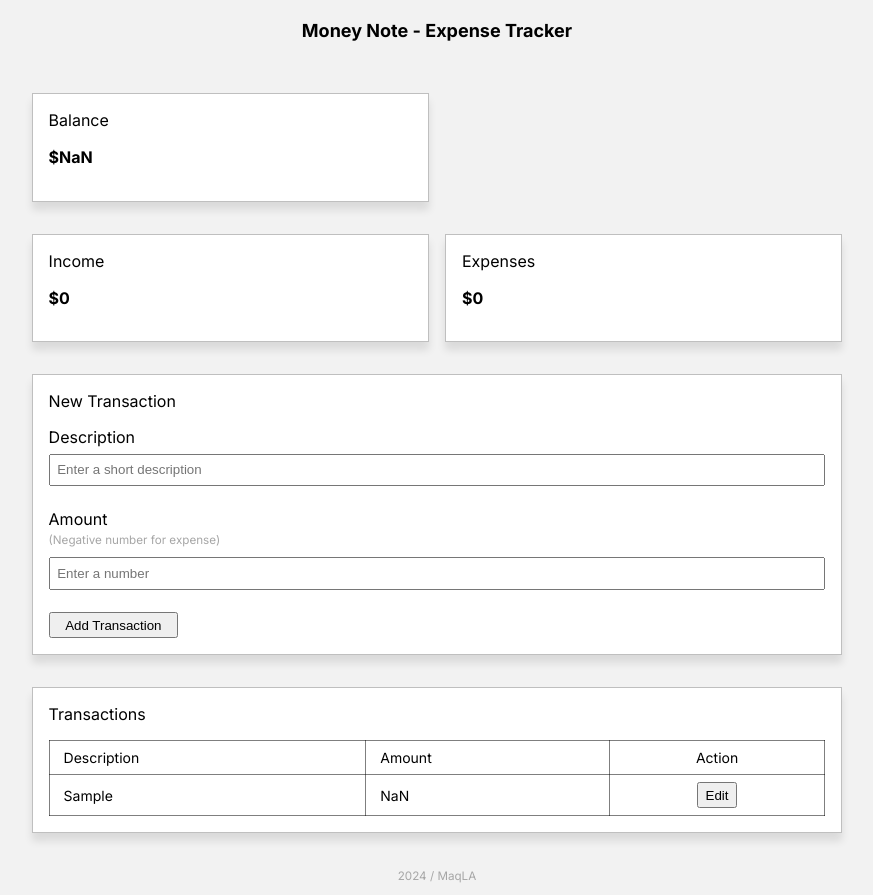
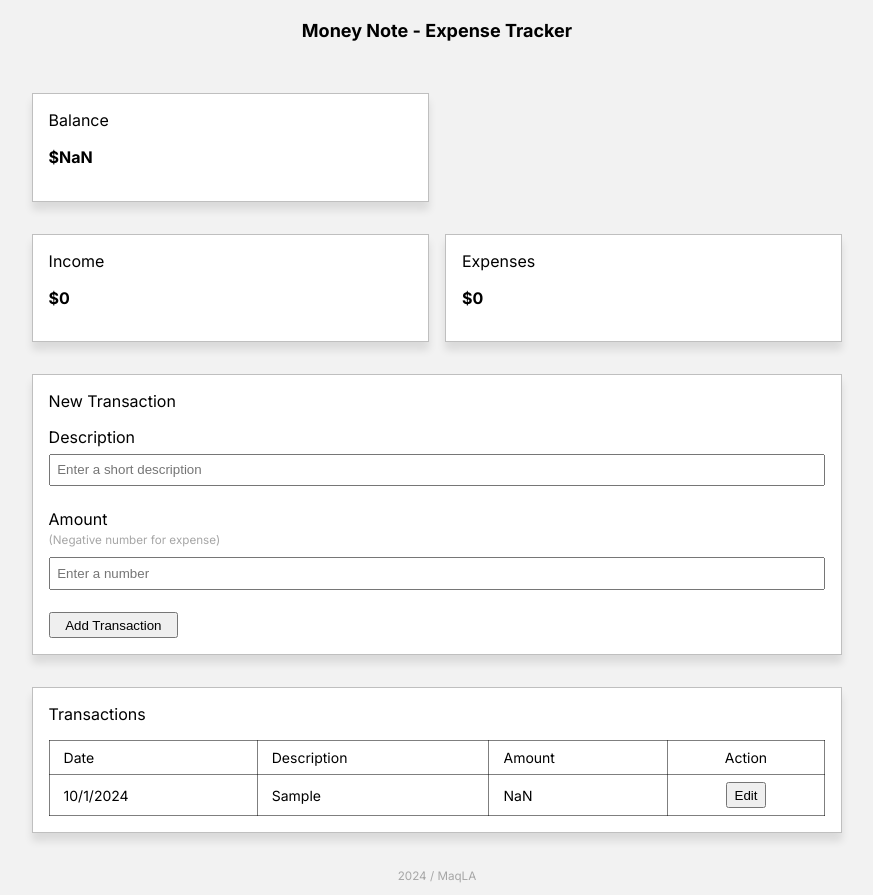
Before and after one commit to MaqLA/vue-money-tracker, a Vue app: page / in a window 1280 px wide. Both pictures are taken after typing "Sample", "Sample" into the empty fields and a click on the button "Add Transaction". Shown: the whole page, without its empty margins (203-1076 px from the left). Built offline with nearby package versions, Linux system fonts and the light colour scheme.

Commit message:
modify data to include formatted date

```diff
--- a/src/App.vue
+++ b/src/App.vue
@@ -70,7 +70,8 @@ export default {
   methods: {
     addTransaction(data){
       const newTransaction = {
-        id: new Date().toISOString(),
+        id: data.id,
+        date: data.date,
         text: data.description,
         amount: data.amount
       };
@@ -83,12 +84,12 @@ export default {
     editTransaction(data){
       const modifiedItem = {
         id: data.itemId,
+        date: data.itemDate,
         text: data.description,
         amount: data.amount
       };
 
-      const transactionsCopy = [...this.transactions];
-      const targetItem = this.transactions.findIndex(item => item.id === modifiedItem.id);
+      const targetItem = [...this.transactions].findIndex(item => item.id === modifiedItem.id);
 
       if(targetItem == -1){ return }
 
--- a/src/assets/styles.css
+++ b/src/assets/styles.css
@@ -60,9 +60,6 @@ th {
 tbody tr:hover {
     background-color: rgba(0, 0, 0, 0.1);
 }
-td:last-child {
-    text-align: center;
-}
 button {
     cursor: pointer;
 }
@@ -89,6 +86,9 @@ button {
     padding: 1em;
     margin: 1em 0;
     box-shadow: var(--shadow);
+}
+.main-table td:last-child {
+    text-align: center;
 }
 .btn {
     min-width: calc(100% / 6);
--- a/src/components/AddTransaction.vue
+++ b/src/components/AddTransaction.vue
@@ -19,6 +19,8 @@
 </template>
 
 <script>
+import { formattedDate } from '@/main.js';
+
 export default {
     emits: ['add-transaction'],
     data(){
@@ -39,6 +41,8 @@ export default {
             }
 
             const payload = {
+                id: new Date().toISOString(),
+                date: formattedDate,
                 description: this.enteredText,
                 amount: parseFloat(this.enteredAmount)
             }
--- a/src/components/EditTransaction.vue
+++ b/src/components/EditTransaction.vue
@@ -5,12 +5,22 @@
         <dialog open>
             <div class="heading">Edit Transaction</div>
             <div>
-                <table><tbody>
-                    <tr>
-                        <td>{{ item.text }}</td>
-                        <td><span v-if="item.amount > 0">+</span>{{ item.amount }}</td>
-                    </tr>
-                </tbody></table>
+                <table>
+                    <thead>
+                        <tr>
+                            <td>Date</td>
+                            <td>Description</td>
+                            <td>Amount</td>
+                        </tr>
+                    </thead>
+                    <tbody>
+                        <tr>
+                            <td>{{ item.date }}</td>
+                            <td>{{ item.text }}</td>
+                            <td><span v-if="item.amount > 0">+</span>{{ item.amount }}</td>
+                        </tr>
+                    </tbody>
+                </table>
                 <!-- method="dialog" will close dialog on submit -->
                 <form @submit.prevent="handleSubmitEdit">
                     <div>
@@ -77,6 +87,7 @@ export default {
 
             const payload = {
                 itemId: this.item.id,
+                itemDate: this.item.date,
                 description: desc,
                 amount: parseFloat(amount)
             }
--- a/src/components/TransactionList.vue
+++ b/src/components/TransactionList.vue
@@ -1,9 +1,10 @@
 <template>
     <div class="box-card">
         <div class="heading">Transactions</div>
-        <table>
+        <table class="main-table">
             <thead>
                 <tr>
+                    <td>Date</td>
                     <td>Description</td>
                     <td>Amount</td>
                     <td>Action</td>
@@ -14,7 +15,9 @@
             </tbody>
             <tbody v-for="item in transactions" :key="item.id">
                 <tr>
-                    <td>{{ item.text }}</td><td><span v-if="item.amount > 0">+</span>{{ item.amount  }}</td>
+                    <td>{{ item.date }}</td>
+                    <td>{{ item.text }}</td>
+                    <td><span v-if="item.amount > 0">+</span>{{ item.amount  }}</td>
                     <td>
                         <button class="btn" type="button" @click="openModal(item)">Edit</button>
                     </td>
--- a/src/main.js
+++ b/src/main.js
@@ -5,3 +5,11 @@ import App from './App.vue';
 const app = createApp(App);
 
 app.mount('#app');
+
+// mm/dd/yyyy formatted date object
+const dateObj = new Date();
+let month = dateObj.getMonth() + 1;
+let day = dateObj.getDate();
+let year = dateObj.getFullYear();
+
+export let formattedDate = `${month}/${day}/${year}`;
```
